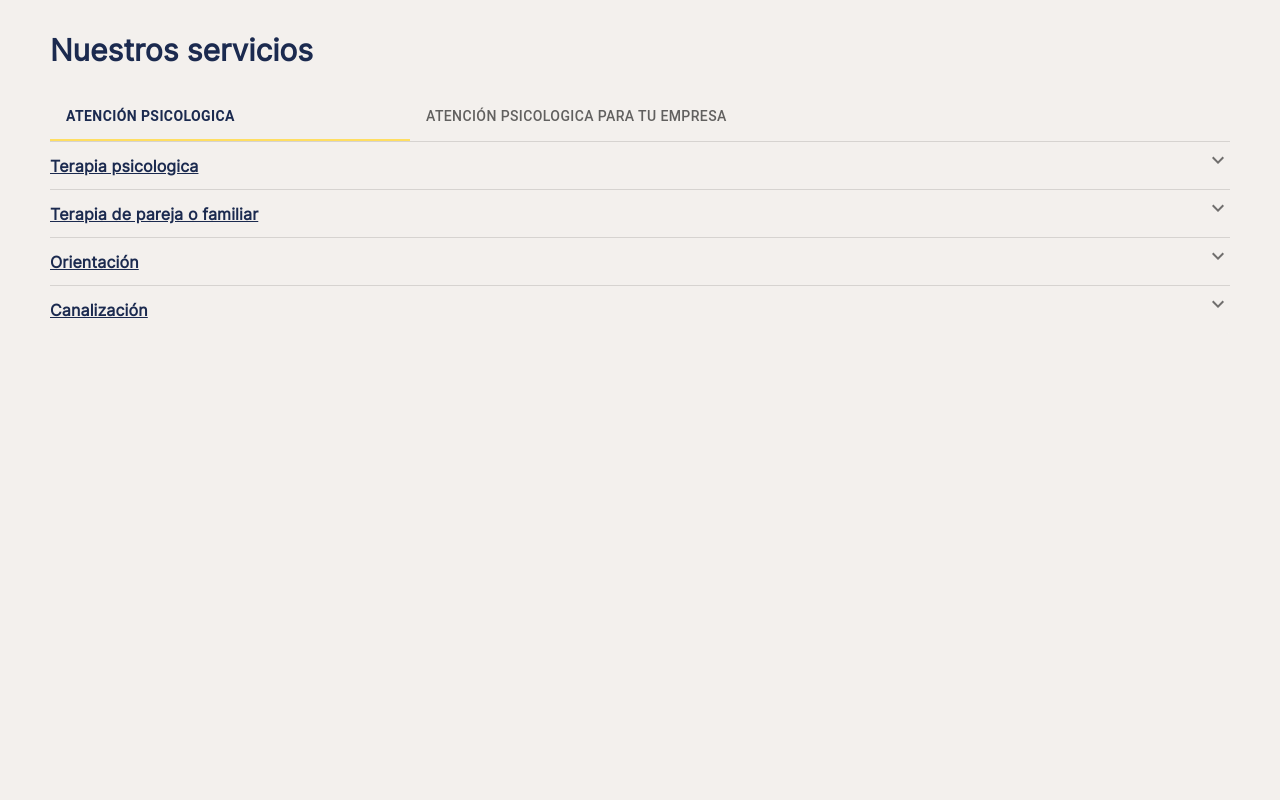
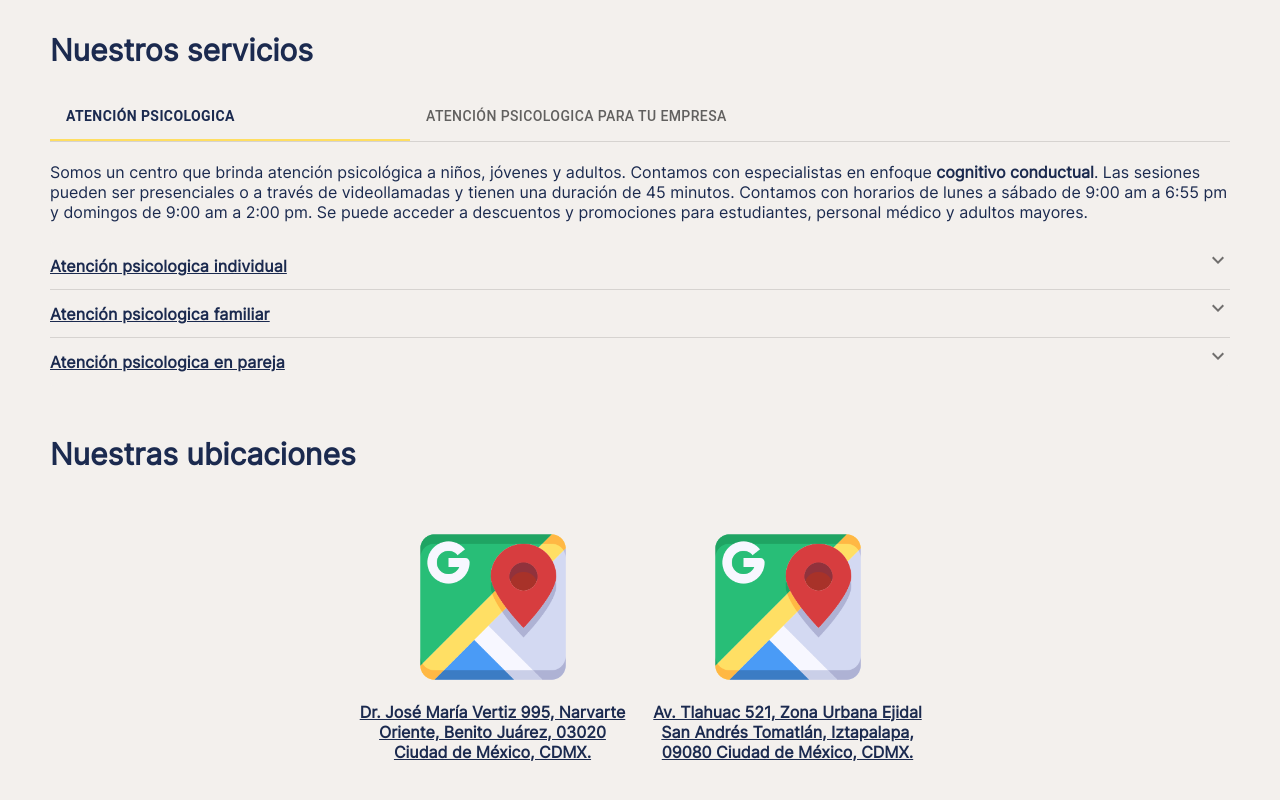
Before and after one commit to paovarizo/centro-educativo-platon, a React (Create React App) app: page / in a window 1280 px wide. Shown: the part 815-1615 px from the top of the page. Before the commit the page ends 1199 px from the top, so only its background shows below. Built offline with nearby package versions, Linux system fonts and the light colour scheme.

Commit message:
addd changes

```diff
--- a/src/components/Home/Home.scss
+++ b/src/components/Home/Home.scss
@@ -28,7 +28,7 @@ img{
     font-weight: bold;
     width: 250px
 }
-.our-services-container{
+.our-services-container, .our-locations{
     margin: 50px;
 }
 .MuiButtonBase-root{
@@ -70,3 +70,45 @@ img{
     box-shadow: none !important;
     background-color: $color-beige !important;
 }
+.introduction{
+    margin: 20px 0;
+}
+.price-card{
+    width: 295px;
+    height: 105px;
+    background-color: $color-blue-light;
+    position: relative;
+    border-radius: 15px;
+    display: flex;
+    align-items: flex-end;
+    box-shadow: 1px 3px 5px 0px rgba(0,0,0,0.75);
+-webkit-box-shadow: 1px 3px 5px 0px rgba(0,0,0,0.75);
+-moz-box-shadow: 1px 3px 5px 0px rgba(0,0,0,0.75);
+}
+.price-card-container{
+    height: 70%;
+    background:$color-beige;
+    width: 100%;
+    border-radius: 15px;
+    padding: 5px 5px 0px 10px;
+    font-size: 12px;
+    font-weight: bold;
+}
+.maps-image{
+    width: 150px;
+}
+.grid-container-maps{
+    width: 50% !important;
+}
+.grid-container-maps-container{
+    display: flex;
+    justify-content: center;
+    align-items: center;
+    margin-top: 60px;
+    margin-bottom: 30px;
+}
+.link-maps{
+    padding: 0;
+    text-align: center;
+    margin-top: 20px;
+}
--- a/src/components/Home/HomeRender.js
+++ b/src/components/Home/HomeRender.js
@@ -11,10 +11,19 @@ import AccordionSummary from '@mui/material/AccordionSummary';
 import AccordionDetails from '@mui/material/AccordionDetails';
 import ExpandMoreIcon from '@mui/icons-material/ExpandMore';
 import Fab from '@mui/material/Fab';
+import Maps from '../../assets/google-maps.png'
 import AddIcon from '@mui/icons-material/Add';
 
 import './Home.scss'
 import animation from '../../assets/animation-home.gif'
+const PriceCard = (price, title)=>{
+    return <div className='price-card'>
+        <div className='price-card-container'>
+            <p>{title}</p>
+            <p>{price}</p>
+        </div>
+        </div>
+};
 export const HomeRender = ()=> {
     const [value, setValue] = React.useState(0);
 
@@ -92,35 +101,41 @@ export const HomeRender = ()=> {
                     <Tab label="Atención psicologica para tu empresa" {...a11yProps(1)} />
                     </Tabs>
                 </Box>
+                <div className='introduction'>
+                Somos un centro que brinda atención psicológica a niños, jóvenes y adultos.
+                Contamos con especialistas en enfoque <strong>cognitivo conductual</strong>.
+                Las sesiones pueden ser presenciales o a través de videollamadas y tienen una duración de 45 minutos. Contamos con horarios de lunes a sábado de 9:00 am a 6:55 pm y domingos de 9:00 am a 2:00 pm.
+                Se puede acceder a descuentos y promociones para estudiantes, personal médico y adultos mayores.
+                </div>
                 <TabPanel value={value} index={0}>
-                    <Accordion>
-                        <AccordionSummary expandIcon={<ExpandMoreIcon/>}> <strong>Terapia psicologica</strong></AccordionSummary>
+                    <Accordion >
+                        <AccordionSummary expandIcon={<ExpandMoreIcon/>}> <strong>Atención psicologica individual</strong></AccordionSummary>
                         <AccordionDetails>
-                            <p>Lorem ipsum dolor sit amet, consectetur adipiscing elit. Suspendisse malesuada lacus ex, sit amet blandit leo lobortis eget.</p>
+                            <p>Los casos más atendidos son Trastornos de ansiedad, depresión, suicidio, estrés, duelo, manejo de emociones, habilidades sociales cognitivas, comunicación, adicciones, baja autoestima, toma de decisiones, inseguridad, abuso sexual, esquizofrenia, trastorno bipolar, trastorno de pánico, fobias, déficit de atención e hiperactividad, trastornos de alimentación, trastornos de la personalidad, trastornos del estado de ánimo.</p>
+                            <p><strong>Precio:</strong></p>
+                           {PriceCard('$300.00', 'Atención psicologica individual')}
                         </AccordionDetails>
                     </Accordion>
                     <Accordion>
-                        <AccordionSummary expandIcon={<ExpandMoreIcon/>}> <strong>Terapia de pareja o familiar</strong></AccordionSummary>
+                        <AccordionSummary expandIcon={<ExpandMoreIcon/>}> <strong>Atención psicologica familiar</strong></AccordionSummary>
                         <AccordionDetails>
-                            <p>Lorem ipsum dolor sit amet, consectetur adipiscing elit. Suspendisse malesuada lacus ex, sit amet blandit leo lobortis eget.</p>
+                            <p>Es un servicio cuyo objetivo es modificar las dinámicas relacionales interfamiliares para mejorarlas y aportar bienestar a los integrantes .</p>
+                            <p><strong>Precio:</strong></p>
+                           {PriceCard('$400.00', 'Atención psicologica familiar')}
                         </AccordionDetails>
                     </Accordion>
                     <Accordion>
-                        <AccordionSummary expandIcon={<ExpandMoreIcon/>}> <strong>Orientación</strong></AccordionSummary>
+                        <AccordionSummary expandIcon={<ExpandMoreIcon/>}> <strong>Atención psicologica en pareja</strong></AccordionSummary>
                         <AccordionDetails>
-                            <p>Lorem ipsum dolor sit amet, consectetur adipiscing elit. Suspendisse malesuada lacus ex, sit amet blandit leo lobortis eget.</p>
-                        </AccordionDetails>
-                    </Accordion>
-                    <Accordion>
-                        <AccordionSummary expandIcon={<ExpandMoreIcon/>}><strong>Canalización</strong></AccordionSummary>
-                        <AccordionDetails>
-                            <p>Lorem ipsum dolor sit amet, consectetur adipiscing elit. Suspendisse malesuada lacus ex, sit amet blandit leo lobortis eget.</p>
+                            <p>Los casos mas atendidos son violencia, infidelidad, celos y abuso sexual.</p>
+                            <p><strong>Precio:</strong></p>
+                           {PriceCard('$530.00', 'Atención psicologica en pareja')}
                         </AccordionDetails>
                     </Accordion>
                 </TabPanel>
                 <TabPanel value={value} index={1}>
                     <Accordion>
-                        <AccordionSummary expandIcon={<ExpandMoreIcon/>}> <strong>Atención para 1-10 pacientes</strong></AccordionSummary>
+                        <AccordionSummary expandIcon={<ExpandMoreIcon/>}> <strong>Atención de 1-10 colaboradores</strong></AccordionSummary>
                         <AccordionDetails>
                             <div>
                                 <h4>Paquete basico</h4>
@@ -146,7 +161,7 @@ export const HomeRender = ()=> {
                         </AccordionDetails>
                     </Accordion>
                     <Accordion>
-                        <AccordionSummary expandIcon={<ExpandMoreIcon/>}> <strong>Atención para 11-25 pacientes</strong></AccordionSummary>
+                        <AccordionSummary expandIcon={<ExpandMoreIcon/>}> <strong>Atención de 11-25 colaboradores</strong></AccordionSummary>
                         <AccordionDetails>
                             <div>
                                 <h4>Paquete basico</h4>
@@ -172,7 +187,7 @@ export const HomeRender = ()=> {
                         </AccordionDetails>
                     </Accordion>
                     <Accordion>
-                        <AccordionSummary expandIcon={<ExpandMoreIcon/>}> <strong>Atención para 26-50 pacientes</strong></AccordionSummary>
+                        <AccordionSummary expandIcon={<ExpandMoreIcon/>}> <strong>Atención de 26-50 colaboradores</strong></AccordionSummary>
                         <AccordionDetails>
                             <div>
                                 <h4>Paquete basico</h4>
@@ -200,6 +215,29 @@ export const HomeRender = ()=> {
                 </TabPanel>
             </Box>
         </div>
+        <div className='our-locations'>
+            <h2>Nuestras ubicaciones</h2>
+            <div className='grid-container-maps-container'>
+                <Grid container spacing={2} className='grid-container-maps'>
+                    <Grid item xs={6}>
+                        <div style={{display: 'flex', justifyContent: 'center', alignItems: 'center'}}>
+                            <img src={Maps} className='maps-image'/>
+                        </div>
+                        <div style={{display: 'flex', justifyContent: 'center', alignItems: 'center'}}>
+                            <a href='https://maps.app.goo.gl/X5VZzcRYrGbiUqXw9' className='link-maps'>Dr. José María Vertiz 995, Narvarte Oriente, Benito Juárez, 03020 Ciudad de México, CDMX.</a>
+                        </div>
+                    </Grid>
+                    <Grid item xs={6}>
+                        <div style={{display: 'flex', justifyContent: 'center', alignItems: 'center'}}>
+                            <img src={Maps} className='maps-image'/>
+                        </div>
+                        <div style={{display: 'flex', justifyContent: 'center', alignItems: 'center'}}>
+                            <a href='https://maps.app.goo.gl/37dLEg8vfgENzjQT8' className='link-maps'>Av. Tlahuac 521, Zona Urbana Ejidal San Andrés Tomatlán, Iztapalapa, 09080 Ciudad de México, CDMX.</a>
+                        </div>
+                    </Grid>
+                </Grid>
+            </div>
+        </div>
         <div style={{display: 'flex', justifyContent: 'flex-end', marginRight: '50px'}}>
             <Fab aria-label="add" sx={{position: 'fixed', top: '80vh'}} href='https://wa.link/3dredf' target='_blank'>
                 <img src='https://upload.wikimedia.org/wikipedia/commons/7/75/Whatsapp_logo_svg.png' style={{width: '65px'}}/>
```
Also changed, not shown: src/assets/google-maps.png (added).
